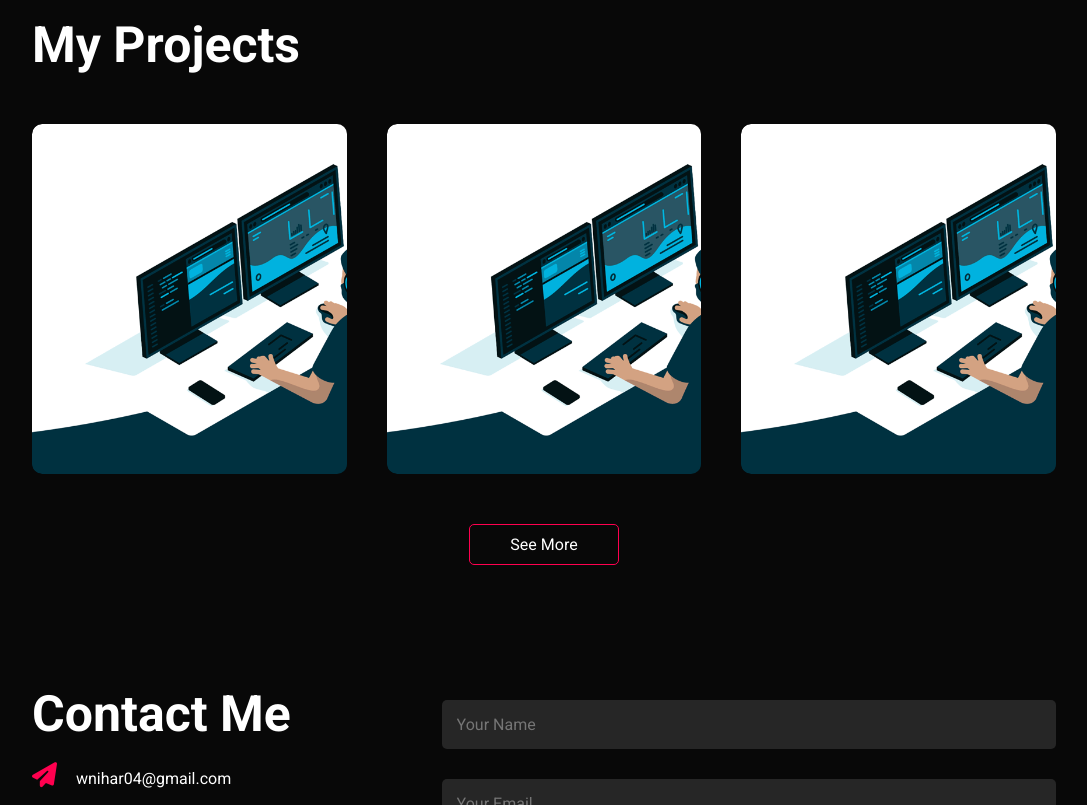
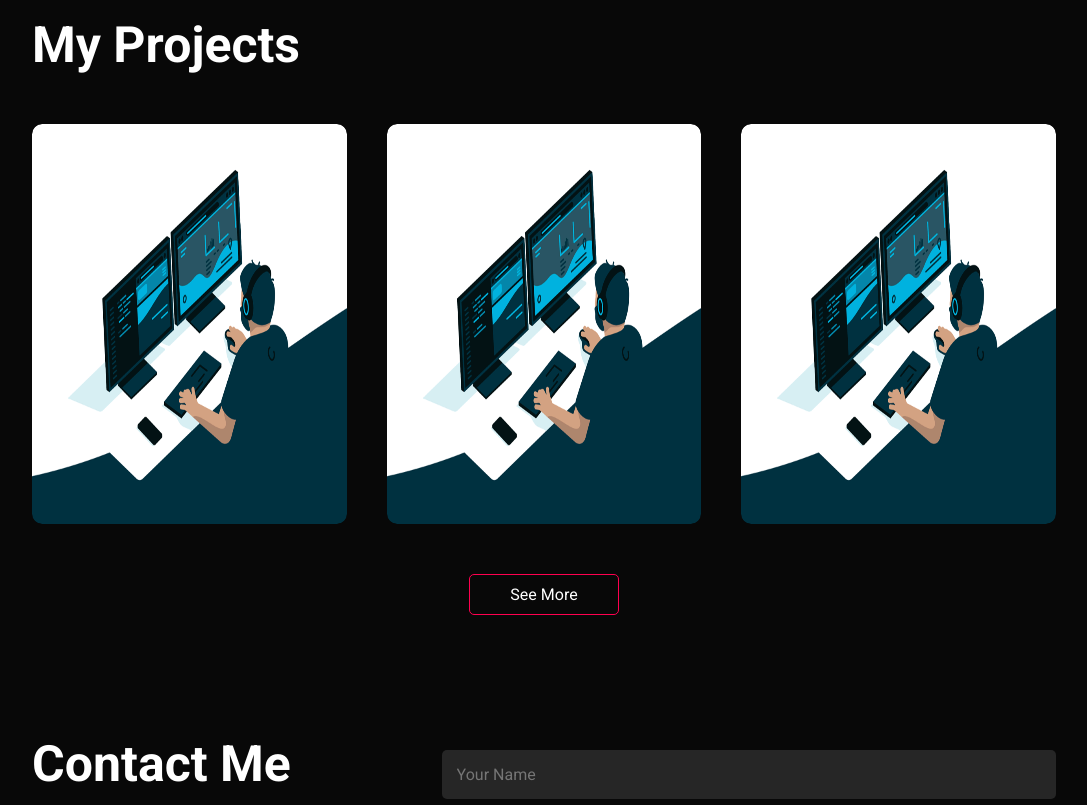
Before and after one commit to Nihar-Walawalkar/portfolio, a plain HTML site: page index.html in a window 1280 px wide. Shown: the part 1820-2625 px from the top of the page, without its empty margins (96-1183 px from the left). Drawn offline with Linux system fonts and the light colour scheme.

Commit message:
Update style.css

```diff
--- a/style.css
+++ b/style.css
@@ -319,14 +319,15 @@ form .btn2 {
   border-radius: 10px;
   position: relative;
   overflow: hidden;
-  height: 350px;
+  height: 400px;
 }
 
 .work-list .work img {
-  width: auto;
+  width: 100%;
   height: 100%;
   border-radius: 10px;
-  display: block;
+  display: flex;
+  justify-content: center;
   transition: transform 0.3s;
 }
 
```
